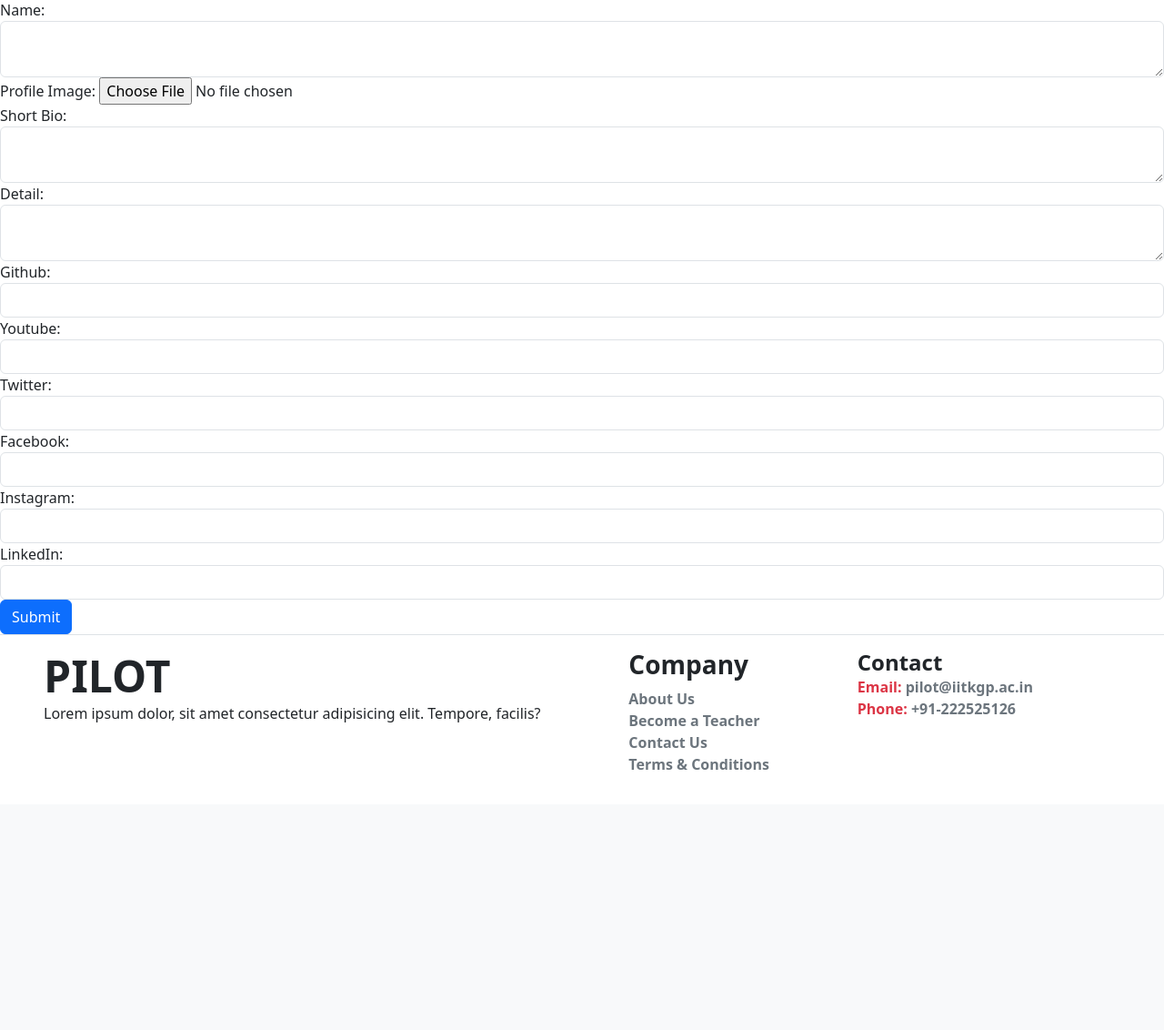
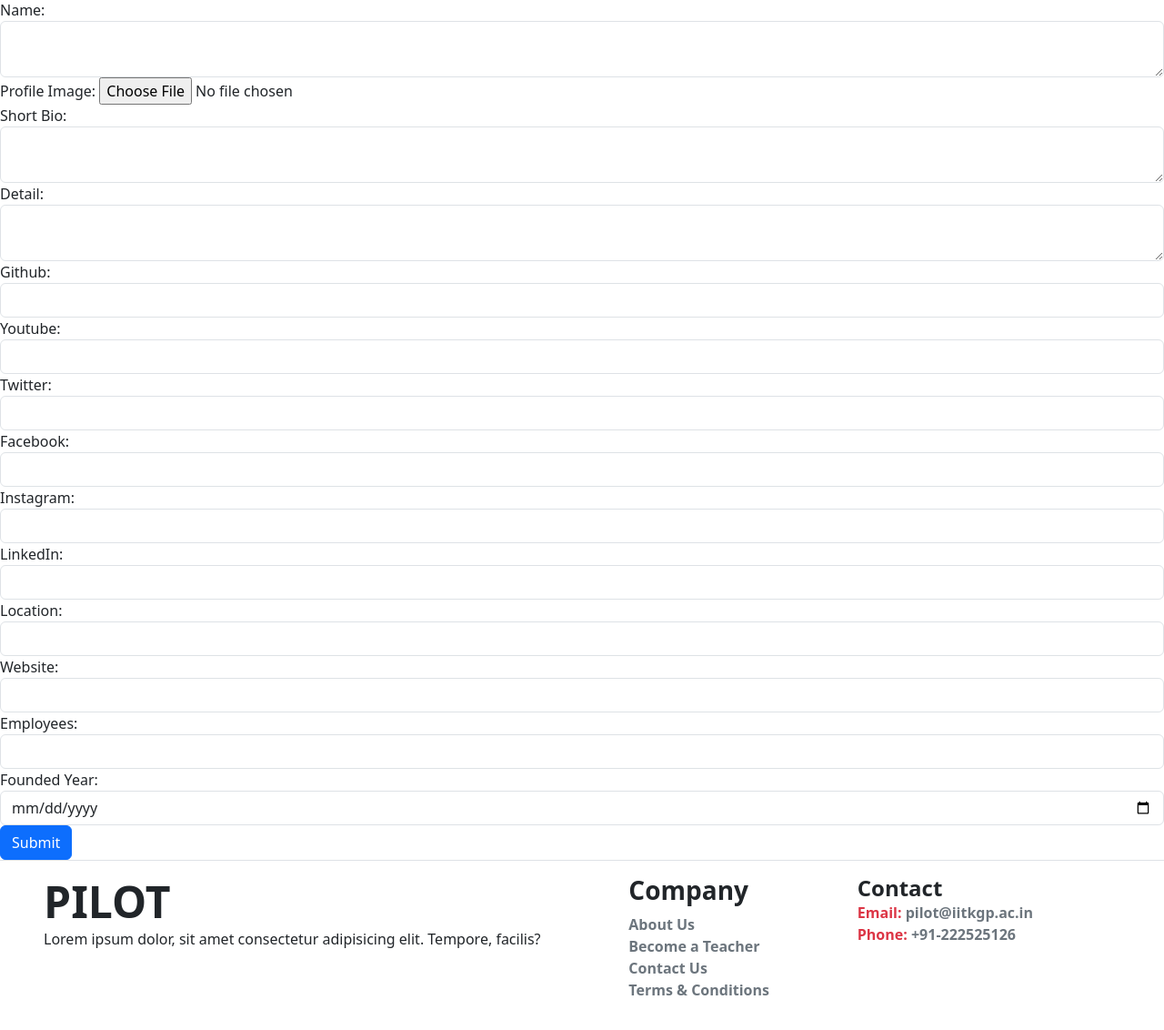
Before and after one commit to ayushsaxenagithub/PilotLMS, a Django app: page /user/update_profile/ in a window 1280 px wide. Shown: the part 155-1287 px from the top of the page at 91% size. Before the commit the page ends 1001 px from the top, so only its background shows below. Run offline with Django 4.2, Linux system fonts and the light colour scheme; a user stored in the database is signed in; data comes from the database, SQL or seed files in the repository; both versions use the stored data as it was after the commit; some libraries are stand-ins or nearby versions.

Commit message:
updated update_profile

```diff
--- a/templates/user/update_profile.html
+++ b/templates/user/update_profile.html
@@ -52,8 +52,46 @@
     <label for="date_of_birth">Date of Birth:</label>
     <input type="date" name="date_of_birth" class="form-control" />
   </div>
-  {% elif profile.status == 'Teacher' %} {% elif profile.status ==
-  'Organization' %} {% endif %}
+  {% elif profile.status == 'Teacher' %}
+  <div class="form-group">
+    <label for="date_of_birth">Date of Birth:</label>
+    <input type="date" name="date_of_birth" class="form-control" />
+  </div>
+  <div class="form-group">
+    <label for="department">Department:</label>
+    <input type="text" name="department" class="form-control" />
+  </div>
+  <div class="form-group">
+    <label for="qualification">Qualification:</label>
+    <input type="text" name="qualification" class="form-control" />
+  </div>
+  <div class="form-group">
+    <label for="bio">Bio:</label>
+    <input type="text" name="bio" class="form-control" />
+  </div>
+  <div class="form-group">
+    <label for="research_interests">Research Interest:</label>
+    <input type="text" name="research_interests" class="form-control" />
+  </div>
+
+  {% elif profile.status == 'Organization' %}
+  <div class="form-group">
+    <label for="location">Location:</label>
+    <input type="text" name="location" class="form-control" />
+  </div>
+  <div class="form-group">
+    <label for="website">Website:</label>
+    <input type="text" name="website" class="form-control" />
+  </div>
+  <div class="form-group">
+    <label for="employees">Employees:</label>
+    <input type="text" name="employees" class="form-control" />
+  </div>
+  <div class="form-group">
+    <label for="founded_year">Founded Year:</label>
+    <input type="date" name="founded_year" class="form-control" />
+  </div>
+  {% endif %}
   <button type="submit" class="btn btn-primary">Submit</button>
 </form>
 
--- a/user/views.py
+++ b/user/views.py
@@ -174,7 +174,6 @@
                 organization.profile = r_profile
                 organization.location = location
                 organization.website = website
-                organization.founded_year = founded_year
                 organization.employees = employees
 
                 if(founded_year is not None ):
```
Also changed, not shown: db.sqlite3, website/views.py (line endings or trailing spaces).
